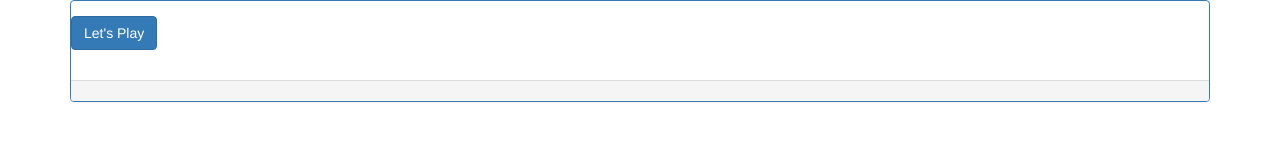
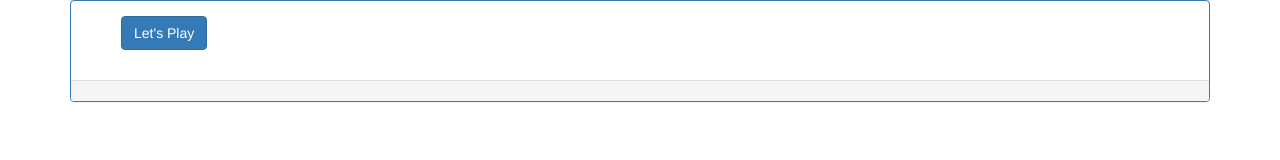
Before and after one commit to ThomasTwiton/cs330_midmash, a plain HTML site: page index.html in a window 1280 px wide. Drawn offline with nearby package versions, Linux system fonts and the light colour scheme.

Commit message:
mini style in html

```diff
--- a/index.html
+++ b/index.html
@@ -3,6 +3,11 @@
 	<head>
 		<link rel="stylesheet" href="https://maxcdn.bootstrapcdn.com/bootstrap/3.3.7/css/bootstrap.min.css">
 		<title>Find Yourself</title>
+		<style>
+			.row {
+				padding-left : 50
+			}
+		</style>
 
 	</head>
 
@@ -15,7 +20,7 @@
 		<div class="panel panel-primary">
 			<div class="panel-body panel-primary">
 				<div class="row form-group">
-					<button onclick="onClick()" class="btn btn-primary" id=addbutt>Let's Play</button>
+					<button onclick="onClick()" class="btn btn-primary">Let's Play</button>
 				</div>
 				<div class=row>
 					<div
```
